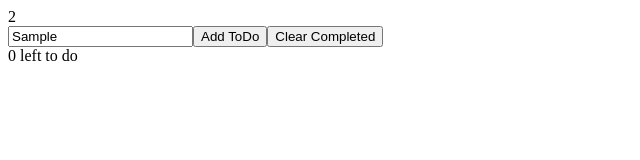
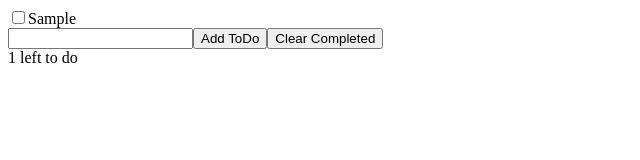
Before and after one commit to mauratee/react-basic-app, a React (Create React App) app: page / in a window 1280 px wide. Both pictures are taken after typing "Sample" into the empty fields and a click on the button "Add ToDo". Shown: the top 160 px of the page, without its empty margins (0-640 px from the left). Built offline with nearby package versions, Linux system fonts and the light colour scheme.

Commit message:
Finish all functions and functionality

```diff
--- a/package.json
+++ b/package.json
@@ -9,6 +9,7 @@
     "react": "^17.0.2",
     "react-dom": "^17.0.2",
     "react-scripts": "4.0.3",
+    "uuid": "^8.3.2",
     "web-vitals": "^1.1.2"
   },
   "scripts": {
--- a/src/App.js
+++ b/src/App.js
@@ -1,17 +1,53 @@
 import TodoList from "./TodoList";
-import { useState } from 'react'
+import { useState, useRef, useEffect } from 'react';
+import { v4 as uuidv4 } from 'uuid';
+
+const LOCAL_STORAGE_KEY = 'todoApp.todos'
 
 function App() {
   // set use state for TodoList
-  const [todos, setTodos] = useState(['ToDo 1', 'ToDo 2'])
+  const [todos, setTodos] = useState([])
+  const todoNameRef = useRef()
+
+  useEffect(() => {
+    const storedTodos = JSON.parse(localStorage.getItem
+      (LOCAL_STORAGE_KEY))
+    if (storedTodos) setTodos(storedTodos)
+  }, [])
+
+  useEffect(() => {
+    localStorage.setItem(LOCAL_STORAGE_KEY, JSON.stringify(todos))
+  }, [todos])
+
+  function toggleTodo(id) {
+    const newTodos = [...todos]
+    const todo = newTodos.find(todo => todo.id === id)
+    todo.complete = !todo.complete
+    setTodos(newTodos)
+  }
+
+  function handleAddTodo (e) {
+    const name = todoNameRef.current.value
+    if (name === ' ') return
+    setTodos(prevTodos => {
+      return [...prevTodos, { id: uuidv4(), name: name, complete:false}]
+    })
+    todoNameRef.current.value = null
+  }
+
+  function handleClearTodos() {
+    const newTodos = todos.filter(todo => !todo.complete)
+    setTodos(newTodos)
+  }
+
   return (
     // create and return component as jsx wrapped in fragment
     <>
-      <TodoList todos={todos} />
-      <input type="text" />
-      <button>Add ToDo</button>
-      <button>Clear Completed</button>
-      <div>0 left to do</div>
+      <TodoList todos={todos} toggleTodo={toggleTodo}/>
+      <input ref={todoNameRef} type="text" />
+      <button onClick={handleAddTodo}>Add ToDo</button>
+      <button onClick={handleClearTodos}>Clear Completed</button>
+      <div>{todos.filter(todo => !todo.complete).length} left to do</div>
     </>
   )
 }
--- a/src/Todo.js
+++ b/src/Todo.js
@@ -1,9 +1,16 @@
 import React from 'react'
 
-export default function Todo({ todo }) {
+export default function Todo({ todo, toggleTodo }) {
+    function handleTodoclick()  {
+        toggleTodo(todo.id)
+    }
+
     return (
         <div>
-
+            <label>
+                <input type="checkbox" checked={todo.complete} onChange={handleTodoclick}/>
+                {todo.name}
+            </label>
         </div>
     )
 }
--- a/src/TodoList.js
+++ b/src/TodoList.js
@@ -1,10 +1,10 @@
 import React from 'react'
 import Todo from "./Todo"
 
-export default function TodoList({ todos }) {
+export default function TodoList({ todos, toggleTodo }) {
     return (
-        <div>
-            {todos.length}
-        </div>
+        todos.map(todo => {
+            return <Todo key={todo.id} toggleTodo={toggleTodo} todo={todo} />
+        })
     )
 }
```
Also changed, not shown: 1 other file (tests, documents, lock files or other folders).
